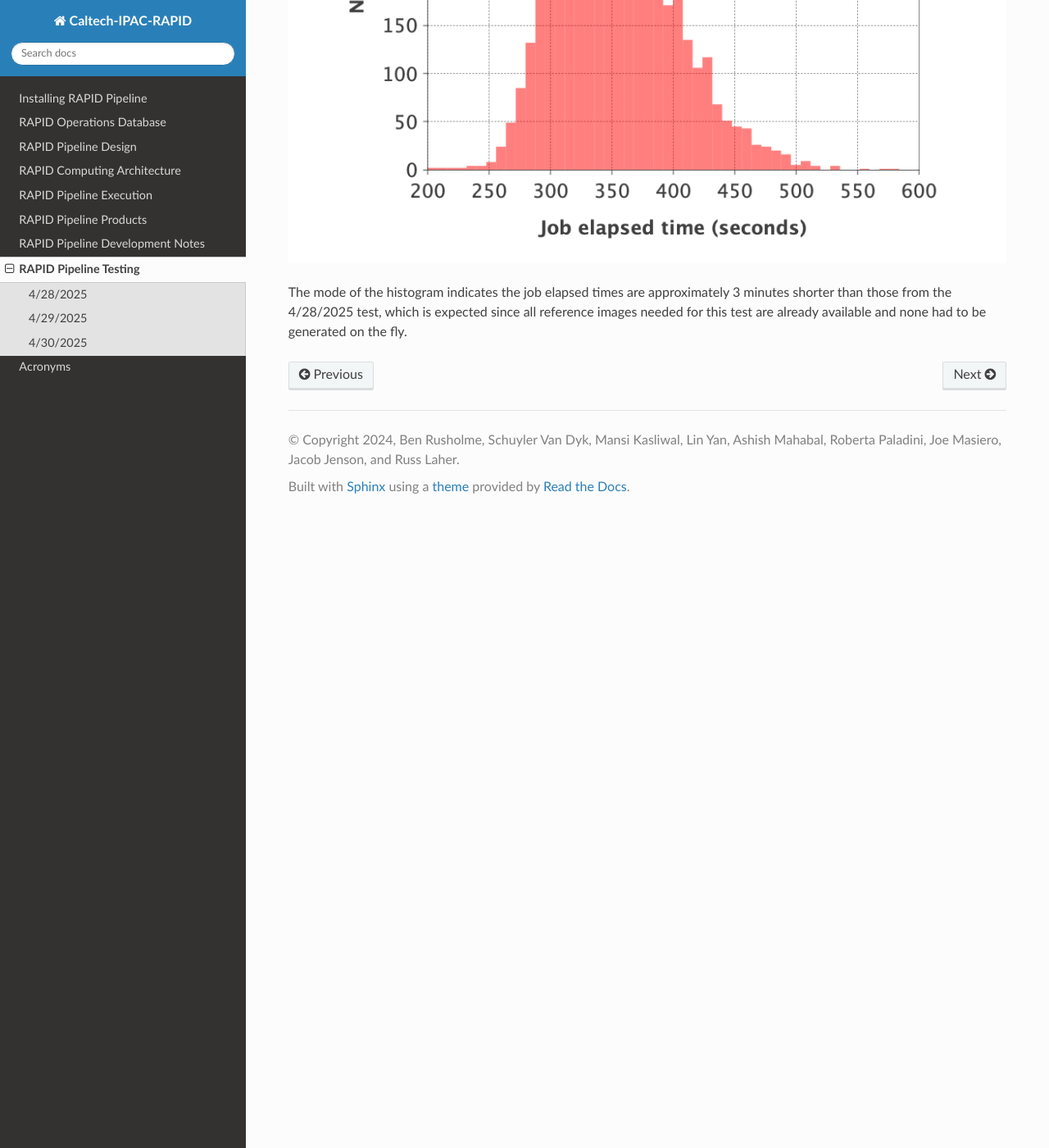
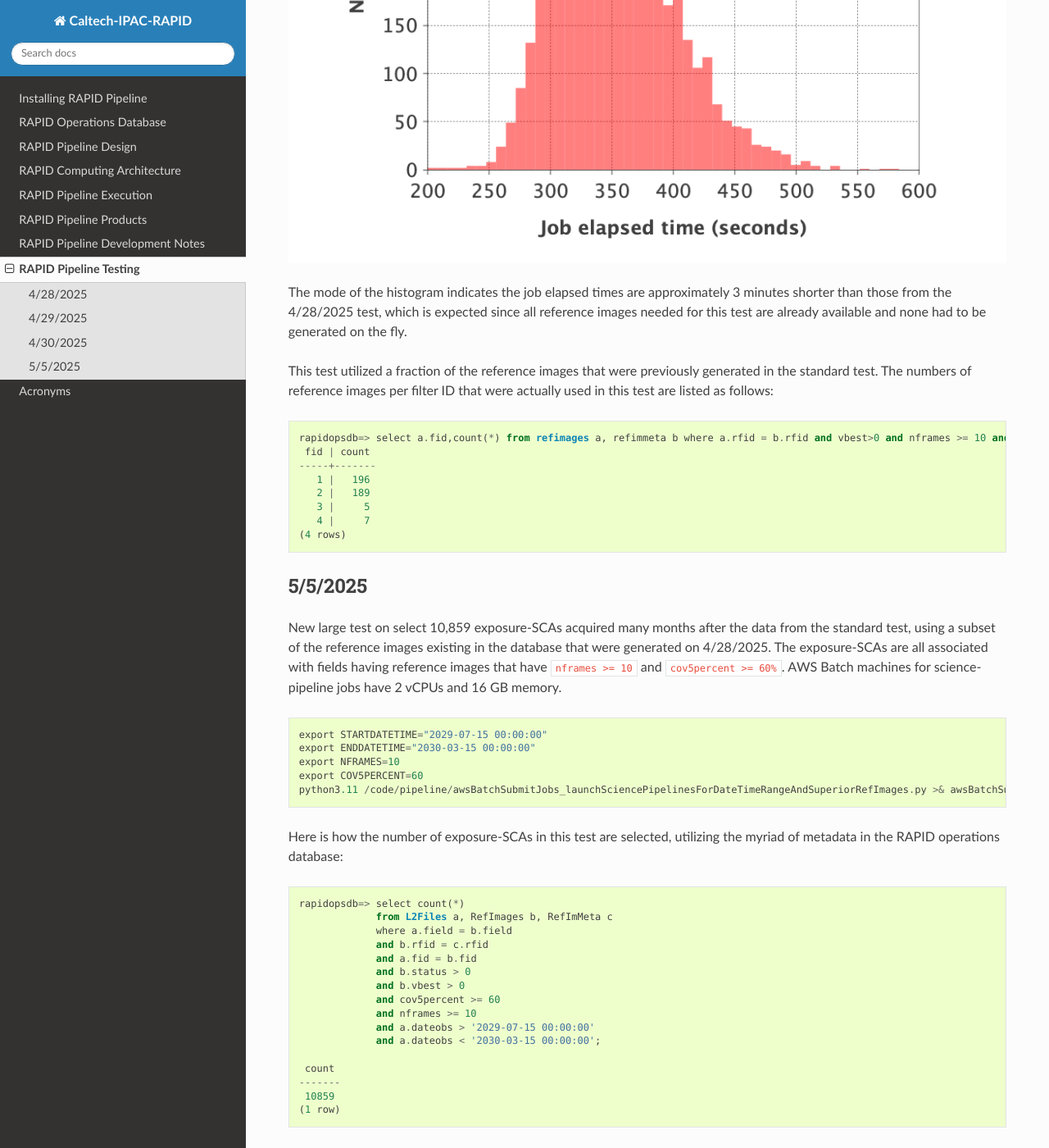
Before and after one commit to Caltech-IPAC/rapid, a Sphinx documentation site: the page built from docs/source/dev/tests.rst, in a window 1280 px wide and 1400 px high, scrolled down 5945 px. Shown: the whole window at 82% size. Built offline with Sphinx 7.4.7 and the Read the Docs theme 3.1.0, drawn with Linux system fonts in a browser that asks for light colours; formulas are drawn with MathJax 3; some of the changed text lies outside the part shown.

Commit message:
Documented 5/5/2025 test.

```diff
--- a/docs/source/dev/tests.rst
+++ b/docs/source/dev/tests.rst
@@ -150,7 +150,7 @@ Need to reconfigure the job definition to have retry attempts.
 
     rapidopsdb=> select exitcode,count(*) from jobs where ppid=15 and cast(launched as date) = '20250429' group by exitcode order by exitcode;
     exitcode | count
-   ----------+-------
+    ---------+-------
            0 |  5107
              |   115
     (2 rows)
@@ -159,7 +159,7 @@ Need to reconfigure the job definition to have retry attempts.
 4/30/2025
 ************************************
 
-Rerun of 4/29/2025 large test on select 5222 exposure-SCAs acquired 6 months after the data from the standard test,
+Rerun of 4/29/2025 large test on select 5,222 exposure-SCAs acquired 6 months after the data from the standard test,
 using a subset of the reference images existing in the database that were generated on 4/28/2025.  The exposure-SCAs
 are all associated with fields having reference images that have ``nframes >= 10`` and ``cov5percent >= 60%``.
 AWS Batch machines for science-pipeline jobs have 2 vCPUs and 16 GB memory.
@@ -194,3 +194,114 @@ Here is a histogram of the job execution times, measured from pipeline start to
 The mode of the histogram indicates the job elapsed times are approximately 3 minutes shorter than
 those from the 4/28/2025 test, which is expected since all reference images needed for this test
 are already available and none had to be generated on the fly.
+
+This test utilized a fraction of the reference images that were previously generated in the standard test.
+The numbers of reference images per filter ID that were actually used in this test are listed as follows:
+
+.. code-block::
+
+    rapidopsdb=> select a.fid,count(*) from refimages a, refimmeta b where a.rfid = b.rfid and vbest>0 and nframes >= 10 and cov5percent >= 60 group by a.fid order by a.fid;
+     fid | count
+    -----+-------
+       1 |   196
+       2 |   189
+       3 |     5
+       4 |     7
+    (4 rows)
+
+
+5/5/2025
+************************************
+
+New large test on select 10,859 exposure-SCAs acquired many months after the data from the standard test,
+using a subset of the reference images existing in the database that were generated on 4/28/2025.  The exposure-SCAs
+are all associated with fields having reference images that have ``nframes >= 10`` and ``cov5percent >= 60%``.
+AWS Batch machines for science-pipeline jobs have 2 vCPUs and 16 GB memory.
+
+.. code-block::
+
+    export STARTDATETIME="2029-07-15 00:00:00"
+    export ENDDATETIME="2030-03-15 00:00:00"
+    export NFRAMES=10
+    export COV5PERCENT=60
+    python3.11 /code/pipeline/awsBatchSubmitJobs_launchSciencePipelinesForDateTimeRangeAndSuperiorRefImages.py >& awsBatchSubmitJobs_launchSciencePipelinesForDateTimeRangeAndSuperiorRefImages.out &
+
+Here is how the number of exposure-SCAs in this test are selected, utilizing the myriad of metadata in the RAPID operations database:
+
+.. code-block::
+
+    rapidopsdb=> select count(*)
+                 from L2Files a, RefImages b, RefImMeta c
+                 where a.field = b.field
+                 and b.rfid = c.rfid
+                 and a.fid = b.fid
+                 and b.status > 0
+                 and b.vbest > 0
+                 and cov5percent >= 60
+                 and nframes >= 10
+                 and a.dateobs > '2029-07-15 00:00:00'
+                 and a.dateobs < '2030-03-15 00:00:00';
+
+     count
+    -------
+     10859
+    (1 row)
+
+
+All jobs for both the science pipeline and the post-processing pipeline successfully ran:
+
+.. code-block::
+
+    rapidopsdb=> select ppid,exitcode,count(*) from jobs where cast(launched as date) = '20250505' group by ppid, exitcode order by ppid, exitcode;
+     ppid | exitcode | count
+    ------+----------+-------
+       15 |        0 | 10859
+       17 |        0 | 10859
+    (2 rows)
+
+The expected number of difference images where generated:
+
+.. code-block::
+
+    rapidopsdb=> select count(*) from diffimages where created >= '20250505' and vbest>0;
+     count
+    -------
+     10859
+    (1 row)
+
+
+Here is a histogram of the AWS Batch queue wait times for an available AWS Batch machine on which to run a science-pipeline job:
+
+.. image:: science_pipeline_queue_wait_times_20250505.png
+
+
+Here is a histogram of the science-pipeline job execution times, measured from pipeline start to pipeline finish on an AWS Batch machine:
+
+.. image:: science_pipeline_execution_times_20250505.png
+
+
+Other key timing benchmarks for this test, which were done on an 8-core job-launcher machine (``t3.2xlarge`` EC2 instance)
+with 8-core multiprocessing:
+
+=======================================================    ==========================
+Task                                                        Elapsed time in seconds
+=======================================================    ==========================
+Launch science pipelines                                    6029
+Register Jobs records for post-processing pipelines         2067
+Launch post-processing pipelines                            5967
+Register Jobs records for post-processing pipelines         343
+=======================================================    ==========================
+
+This test utilized a fraction of the reference images that were previously generated in the standard test.
+The numbers of reference images per filter ID that were actually used in this test are listed as follows:
+
+.. code-block::
+
+    rapidopsdb=> select a.fid,count(*) from refimages a, refimmeta b where a.rfid = b.rfid and vbest>0 and nframes >= 10 and cov5percent >= 60 group by a.fid order by a.fid;
+     fid | count
+    -----+-------
+       1 |   196
+       2 |   189
+       3 |     5
+       4 |     7
+    (4 rows)
```
Also changed, not shown: docs/source/dev/science_pipeline_execution_times_20250505.png (added), docs/source/dev/science_pipeline_queue_wait_times_20250505.png (added).
